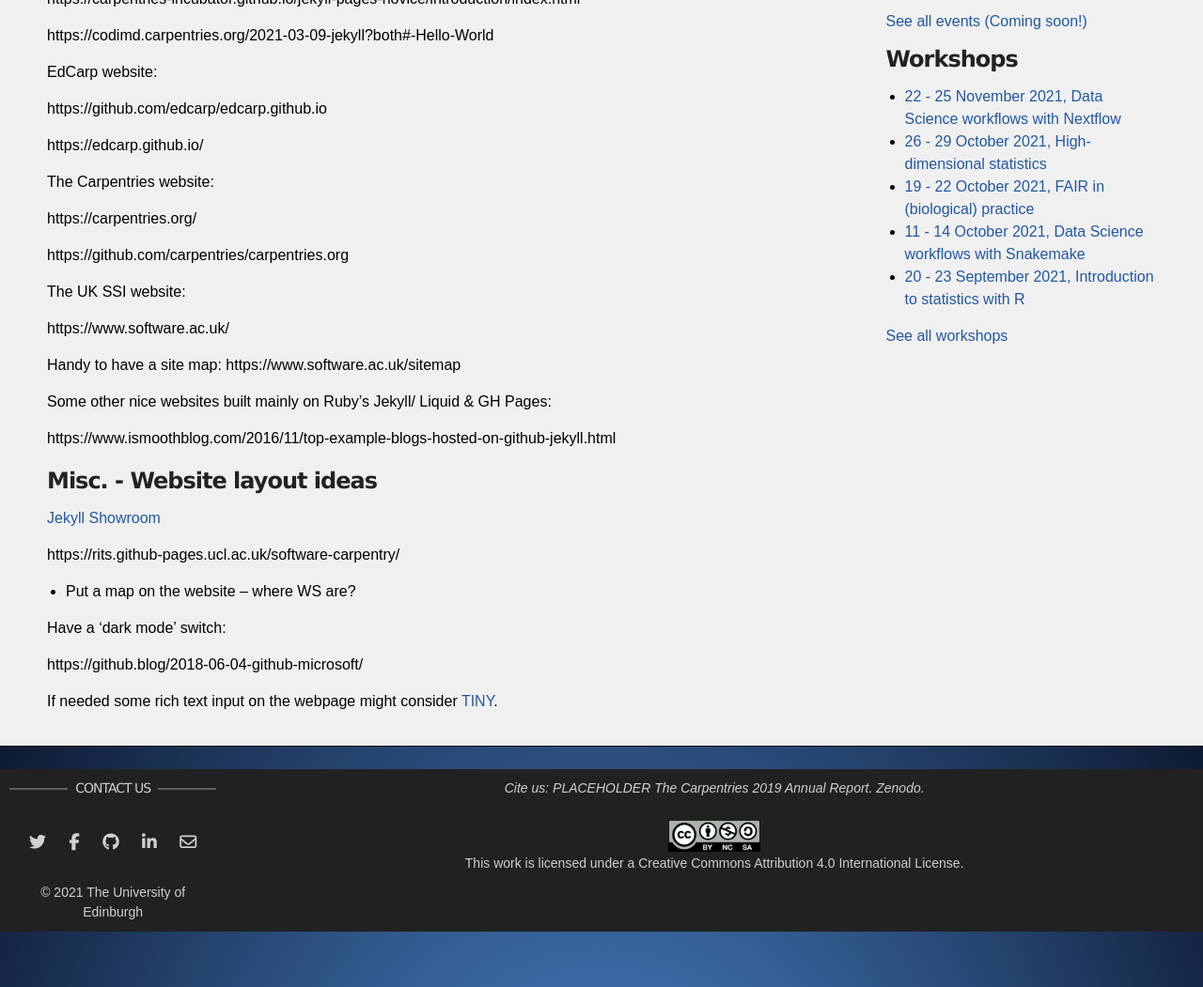
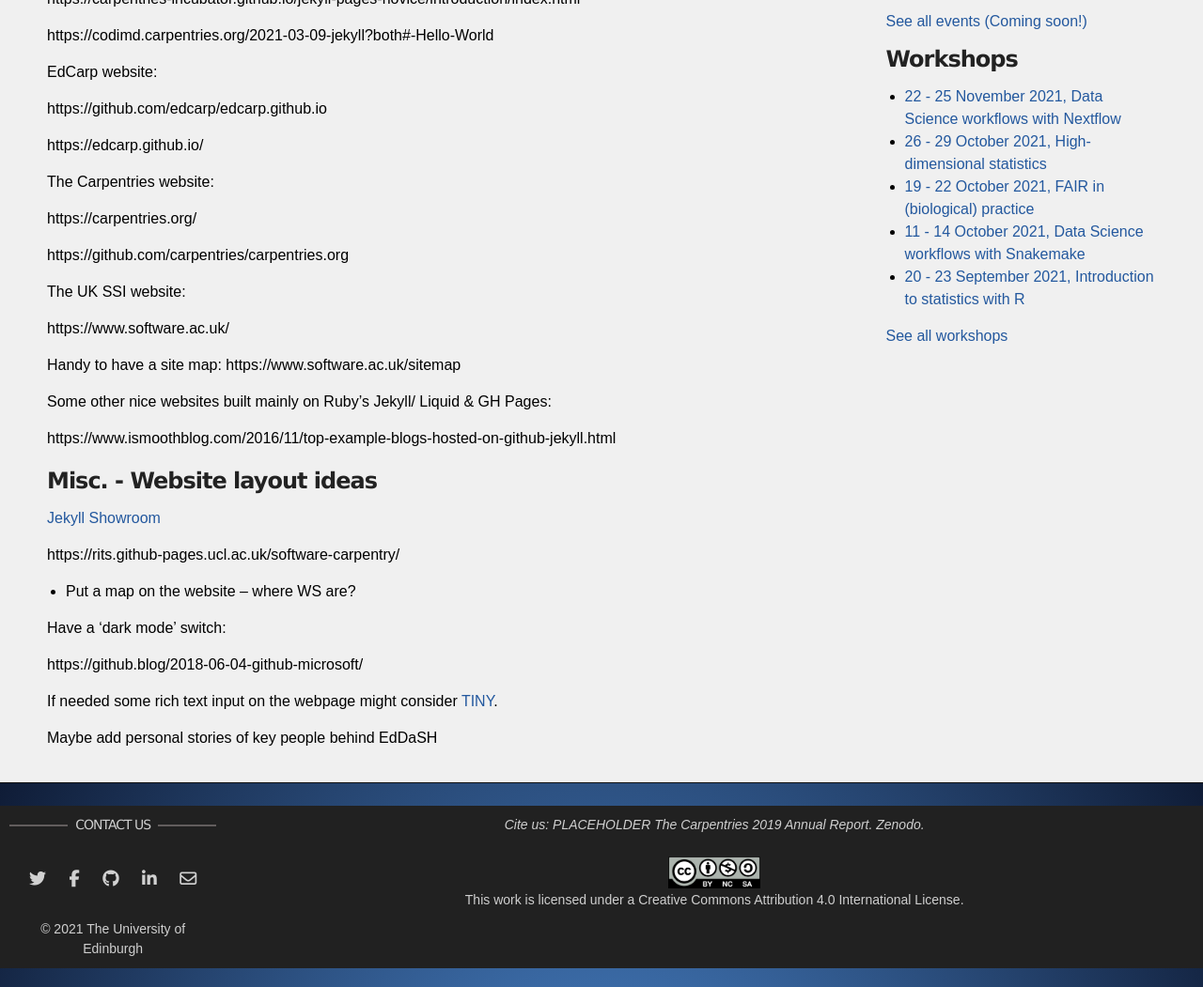
Before and after one commit to edcarp/Ed-DaSH, a Jekyll site: the page built from WebDev_Project_working_documentation/WebDev_WorkingDocs.md, in a window 1280 px wide, cut to the strip 385-1436 px from the top of the page. Shown: the whole strip at 94% size. Built offline with Jekyll 4.4.1, drawn with Linux system fonts in a browser that asks for light colours; nearby versions of some CDN libraries; our own code applies the rules of GitHub Pages for plain Markdown files.

Commit message:
Update WebDev_WorkingDocs.md

```diff
--- a/WebDev_Project_working_documentation/WebDev_WorkingDocs.md
+++ b/WebDev_Project_working_documentation/WebDev_WorkingDocs.md
@@ -58,3 +58,6 @@
 
 
 If needed some rich text input on the webpage might consider [TINY](https://www.tiny.cloud/?utm_campaign=editor_referral&utm_medium=poweredby&utm_source=tinymce&utm_content=v5).
+
+
+Maybe add personal stories of key people behind EdDaSH
```
